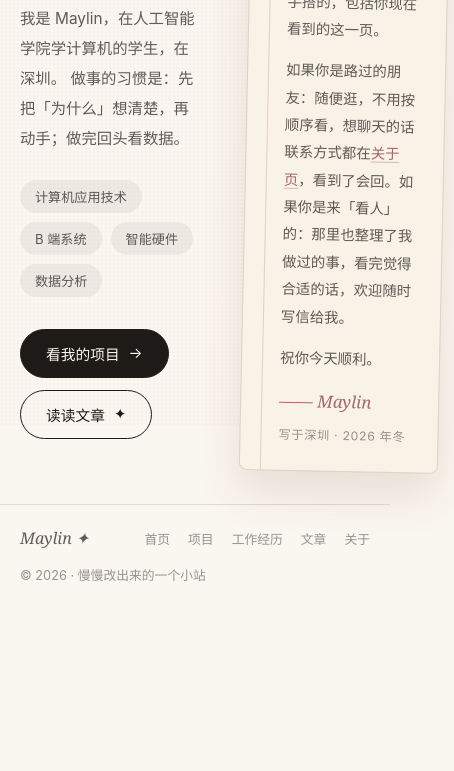
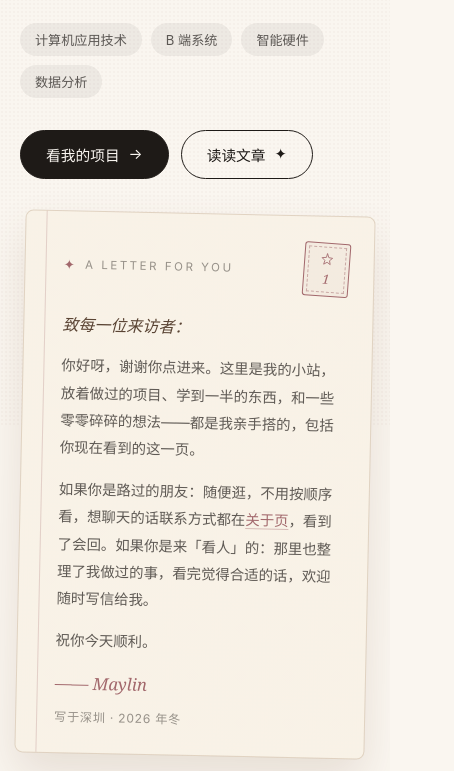
Before and after one commit to Manylin-my/manylin-my.github.io, a plain HTML site: page index.html in a window 390 px wide. Shown: the part 418-1189 px from the top of the page, 454 px wide, since content can reach past the window. Before the commit the page ends 1032 px from the top, so only its background shows below. Drawn offline with Linux system fonts and the light colour scheme.

Commit message:
fix: 首屏两列布局移入样式表，修复手机端横向溢出

```diff
--- a/index.html
+++ b/index.html
@@ -11,7 +11,7 @@
   <meta property="og:title" content="Maylin's blog" />
   <meta property="og:description" content="记录做过的项目、正在学的东西，和一些零零碎碎的想法。" />
   <meta property="og:type" content="website" />
-  <link rel="stylesheet" href="styles.css?v=20261120" />
+  <link rel="stylesheet" href="styles.css?v=20261121" />
 </head>
 <body>
 <div class="page">
@@ -36,7 +36,7 @@
     <!-- ===================== 首屏：欢迎来到 Maylin 的博客 ===================== -->
     <div class="shell">
       <div class="wrap">
-        <div class="hero-grid" style="display:grid; grid-template-columns:1.05fr 0.95fr; gap:56px; align-items:center;">
+        <div class="hero-grid">
           <div>
             <p class="eyebrow"><span class="arrow">↳</span> welcome</p>
 
@@ -107,6 +107,6 @@
   </footer>
 </div>
 
-<script src="script.js?v=20261120"></script>
+<script src="script.js?v=20261121"></script>
 </body>
 </html>
--- a/styles.css
+++ b/styles.css
@@ -651,12 +651,20 @@ a:focus-visible, button:focus-visible { outline: 2px solid var(--rose); outline-
   * { transition: none !important; animation: none !important; }
 }
 
+/* ---------- 首屏两列（布局写在样式表里，别写行内样式，否则手机断点盖不住） ---------- */
+.hero-grid {
+  display: grid;
+  grid-template-columns: 1.05fr 0.95fr;
+  gap: 56px;
+  align-items: center;
+}
+
 /* ---------- 小屏 ---------- */
 @media (max-width: 860px) {
   .wrap, .nav-inner { padding: 0 20px; }
   .nav-inner { padding: 14px 20px; }
   .shell { padding: 36px 0 32px; }
-  .hero-grid { gap: 52px !important; }
+  .hero-grid { grid-template-columns: 1fr; gap: 34px; }
   .card-stage { max-width: 460px; margin: 0 auto; width: 100%; }
   .letter-card { padding: 26px 24px 24px; }
   .post-link { flex-direction: column; gap: 6px; }
```
Also changed, not shown: 404.html (+1 -1 lines), about.html (+2 -2 lines), experience.html (+2 -2 lines), post-blog.html (+2 -2 lines), posts.html (+2 -2 lines), project-bin.html (+2 -2 lines), project-box.html (+2 -2 lines), project-flower.html (+2 -2 lines), project-site.html (+2 -2 lines), projects.html (+2 -2 lines).
